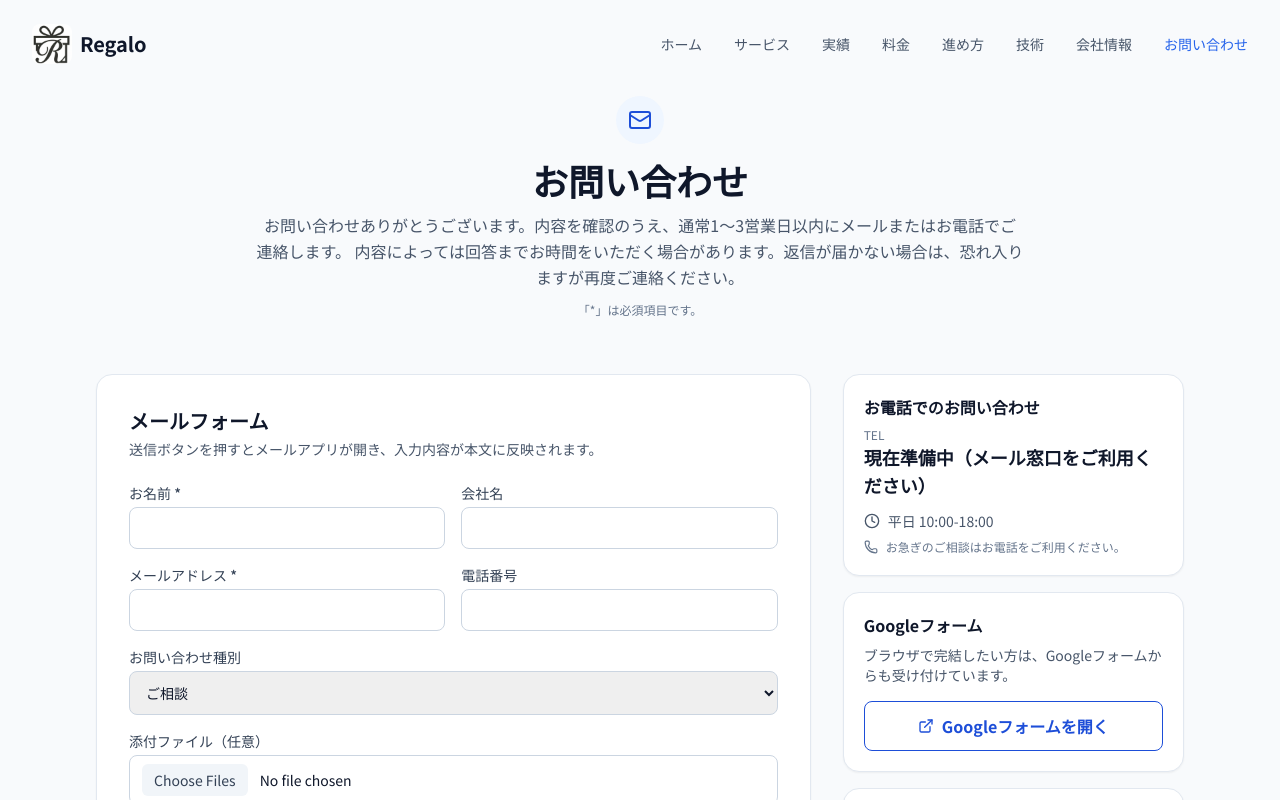
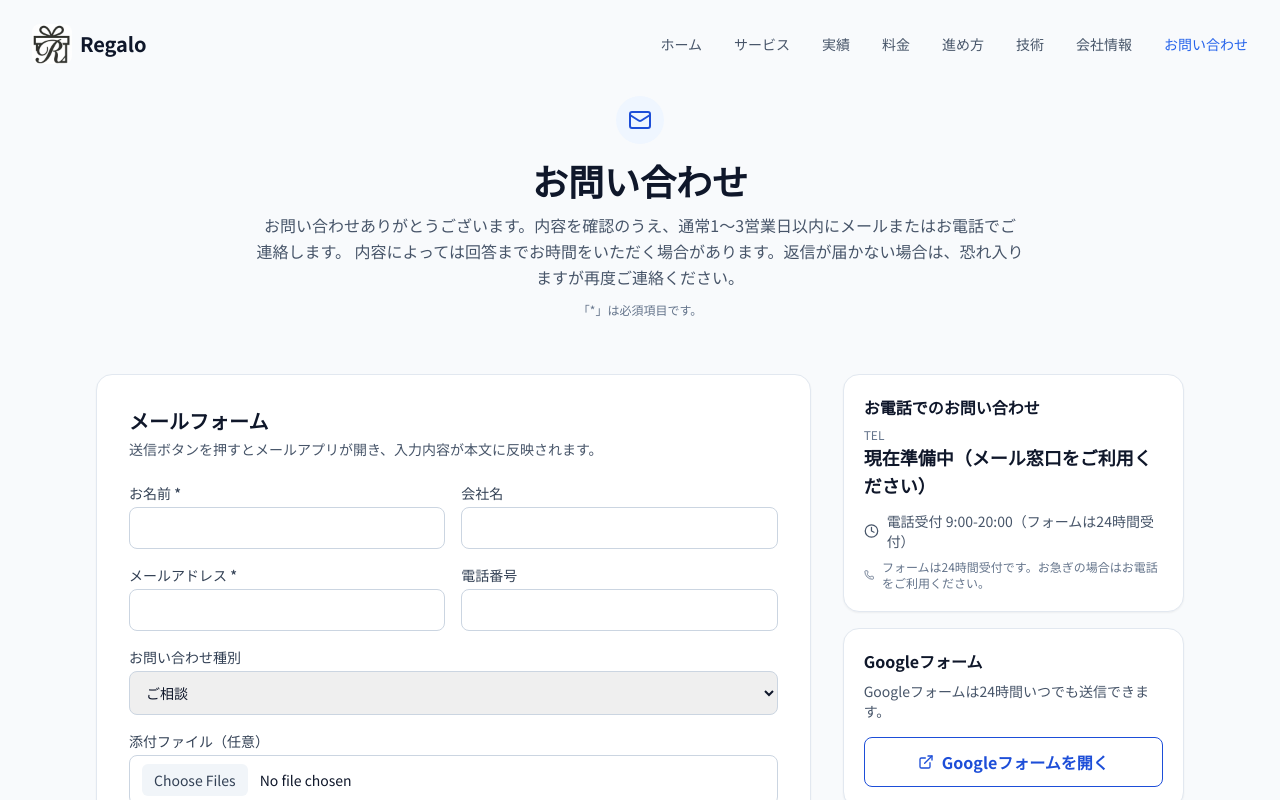
Before and after one commit to Regal753/Website, a React (Vite) app: page /#/contact in a window 1280 px wide. Shown: the top 800 px of the page. Built offline with nearby package versions, Linux system fonts and the light colour scheme.

Commit message:
chore: update contact hours and clarify 24h form availability

```diff
--- a/components/Contact.tsx
+++ b/components/Contact.tsx
@@ -11,7 +11,7 @@ const INITIAL_FORM: ContactFormState = {
   message: '',
 };
 
-const CONTACT_HOURS = '平日 10:00-18:00';
+const CONTACT_HOURS = '電話受付 9:00-20:00（フォームは24時間受付）';
 
 const formatBytes = (bytes: number): string => {
   if (bytes < 1024) return `${bytes} B`;
@@ -252,14 +252,14 @@ const Contact: React.FC = () => {
               </div>
               <div className="mt-2 flex items-center gap-2 text-xs text-slate-500">
                 <Phone className="w-3.5 h-3.5" />
-                <span>お急ぎのご相談はお電話をご利用ください。</span>
+                <span>フォームは24時間受付です。お急ぎの場合はお電話をご利用ください。</span>
               </div>
             </div>
 
             <div className="bg-white rounded-2xl border border-slate-200 shadow-sm p-5">
               <h3 className="text-base font-bold text-slate-900">Googleフォーム</h3>
               <p className="text-sm text-slate-600 mt-2">
-                ブラウザで完結したい方は、Googleフォームからも受け付けています。
+                Googleフォームは24時間いつでも送信できます。
               </p>
               <a
                 href={siteConfig.contactFormUrl}
```
